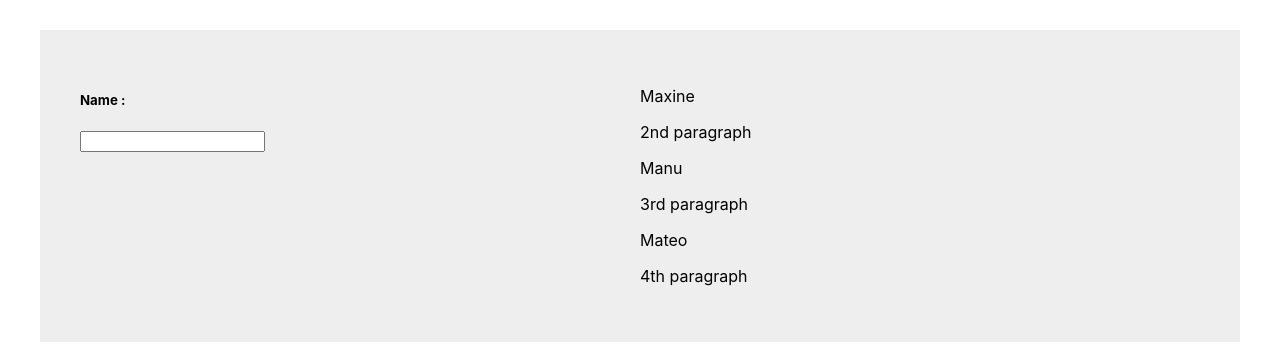
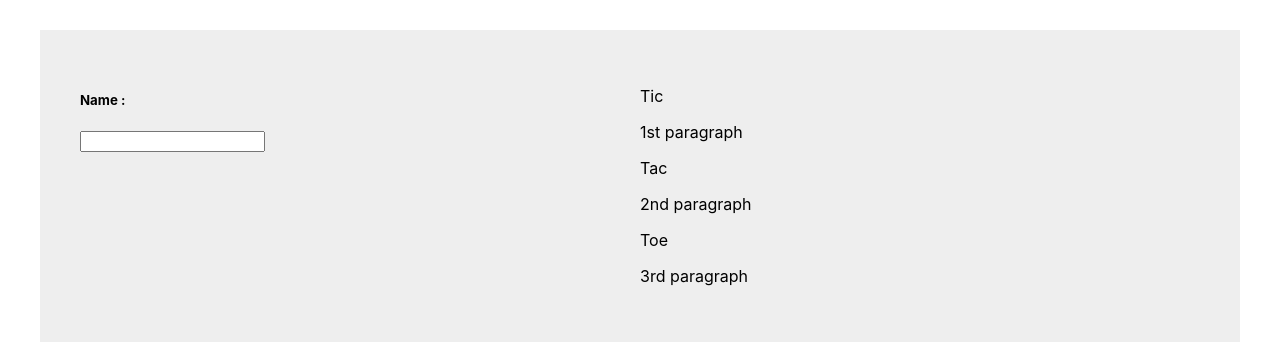
Before and after one commit to Sabinerobart/assignment1, a React (Create React App) app: page / in a window 1280 px wide. Shown: the part 346-698 px from the top of the page. Built offline with nearby package versions, Linux system fonts and the light colour scheme.

Commit message:
Map it, damn it

```diff
--- a/src/App.js
+++ b/src/App.js
@@ -5,11 +5,17 @@ import UserOutput from "./components/UserOutput";
 
 const App = () => {
   const [userName] = useState({
-    name: "Maxine"
+    outputs: [
+      { name: "Tic", text: "1st paragraph" },
+      { name: "Tac", text: "2nd paragraph" },
+      { name: "Toe", text: "3rd paragraph" }
+    ]
   });
 
   return (
     <div className="App">
+      {/* Checkboxes ?? */}
+
       <ol>
         <li>Create TWO new components: UserInput and UserOutput</li>
         <li>
@@ -60,9 +66,12 @@ const App = () => {
           <UserInput />
         </div>
         <div className="border">
-          <UserOutput userName={userName.name} text="2nd paragraph" />
-          <UserOutput userName="Manu" text="3rd paragraph" />
-          <UserOutput userName="Mateo" text="4th paragraph" />
+          {userName.outputs.map(x => (
+            <div>
+              <p>{x.name}</p>
+              <p>{x.text}</p>
+            </div>
+          ))}
         </div>
       </div>
     </div>
```
